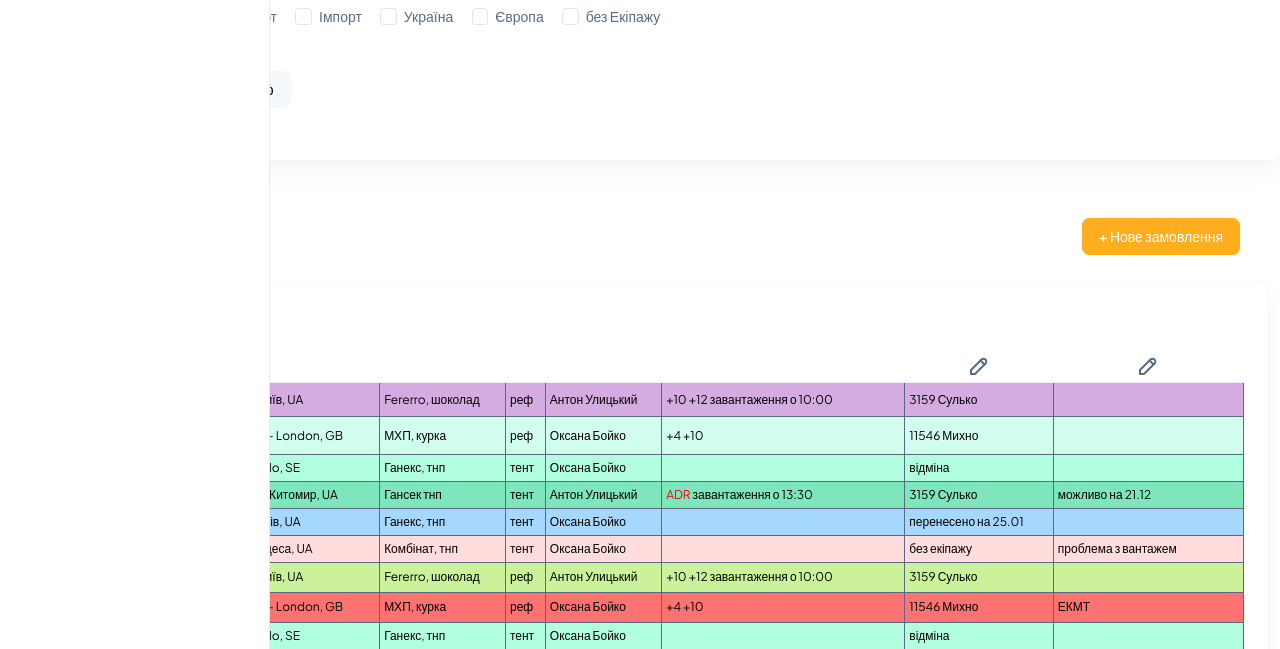
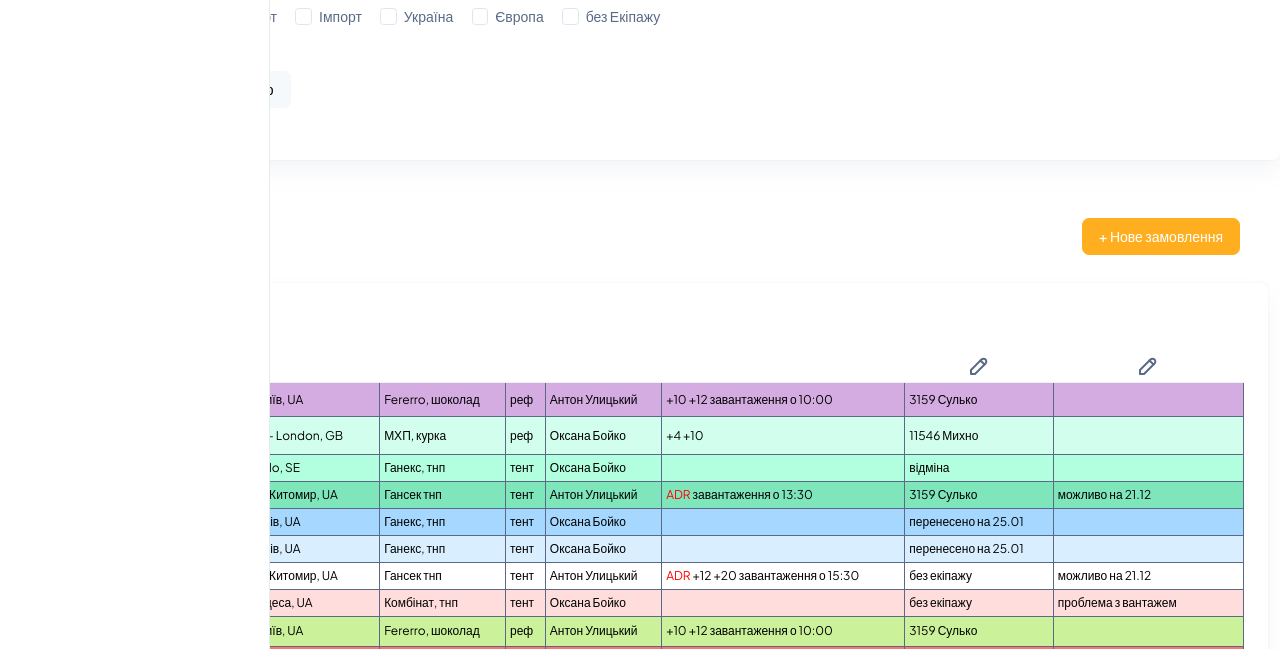
Before and after one commit to ScaletWork/test-imex-map, a website built with Vite: page src/import-export.html in a window 1280 px wide. Shown: the part 144-793 px from the top of the page. Built offline with nearby package versions, Linux system fonts and the light colour scheme.

Commit message:
feat: add new color on table

```diff
--- a/src/import-export.html
+++ b/src/import-export.html
@@ -581,6 +581,65 @@
                             <span></span>
                           </td>
                         </tr>
+                        <tr style="background-color: rgb(0, 145, 255, 0.15)">
+                          <td class="border border-1 border-dark-subtle">
+                            <h6 class="mb-0">5</h6>
+                          </td>
+                          <td class="border border-1 border-dark-subtle">
+                            <span>Київ, UA - Львів, UA</span>
+                          </td>
+                          <td class="border border-1 border-dark-subtle">
+                            <span class="fw-normal">Ганекс, тнп</span>
+                          </td>
+                          <td class="border border-1 border-dark-subtle">
+                            <span>тент</span>
+                          </td>
+                          <td class="border border-1 border-dark-subtle">
+                            <p class="mb-0 fw-normal">Оксана Бойко</p>
+                          </td>
+                          <td class="border border-1 border-dark-subtle">
+                            <span></span>
+                          </td>
+                          <td
+                            class="border border-1 border-dark-subtle"
+                            onclick="redirectToLink1()"
+                          >
+                            перенесено на 25.01
+                          </td>
+                          <td class="border border-1 border-dark-subtle">
+                            <span></span>
+                          </td>
+                        </tr>
+                        <tr>
+                          <td class="border border-1 border-dark-subtle">
+                            <h6 class="mb-0">14</h6>
+                          </td>
+                          <td class="border border-1 border-dark-subtle">
+                            <span>Madrid, ES - Житомир, UA</span>
+                          </td>
+                          <td class="border border-1 border-dark-subtle">
+                            <span class="fw-normal"> Гансек тнп</span>
+                          </td>
+                          <td class="border border-1 border-dark-subtle">
+                            <span>тент</span>
+                          </td>
+                          <td class="border border-1 border-dark-subtle">
+                            <p class="mb-0 fw-normal">Антон Улицький</p>
+                          </td>
+                          <td class="border border-1 border-dark-subtle">
+                            <font color="red">ADR</font> +12 +20 завантаження о
+                            15:30
+                          </td>
+                          <td
+                            class="border border-1 border-dark-subtle"
+                            onclick="redirectToLink1()"
+                          >
+                            без екіпажу
+                          </td>
+                          <td class="border border-1 border-dark-subtle">
+                            <span>можливо на 21.12</span>
+                          </td>
+                        </tr>
                         <tr style="background-color: rgba(255, 0, 0, 0.135)">
                           <td class="border border-1 border-dark-subtle">
                             <h6 class="mb-0">6</h6>
@@ -1003,7 +1062,8 @@
                             <p class="mb-0 fw-normal">Антон Улицький</p>
                           </td>
                           <td class="border border-1 border-dark-subtle">
-                            <font color="red">ADR</font> завантаження о 13:30
+                            <span style="color: red">ADR</span> завантаження о
+                            13:30
                           </td>
                           <td
                             class="border border-1 border-dark-subtle"
```
